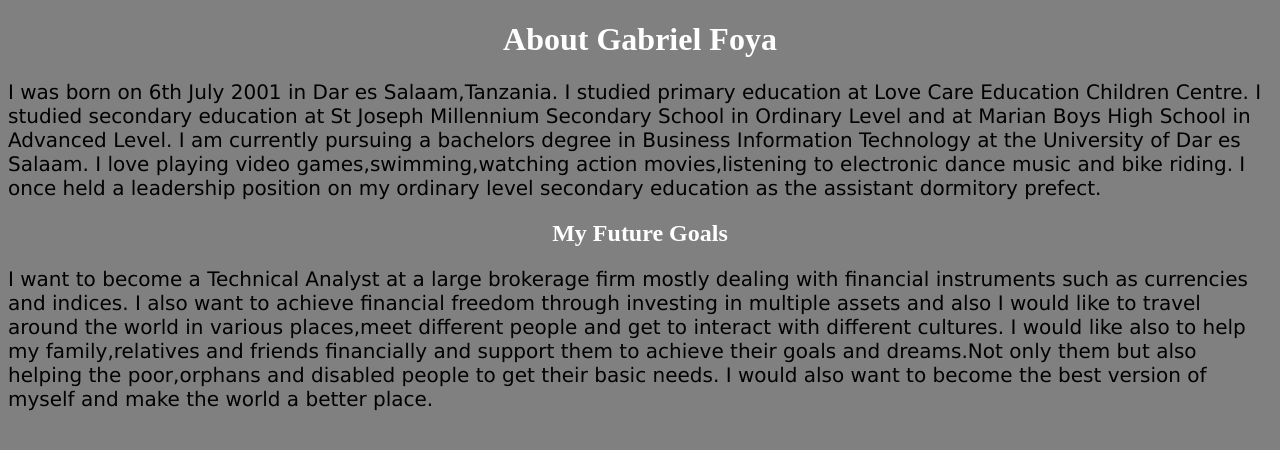
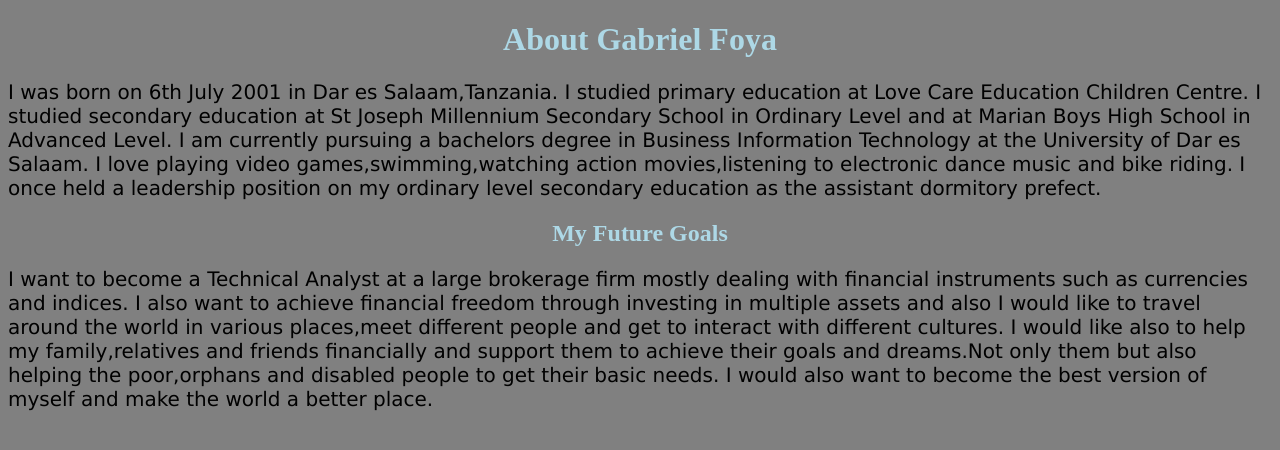
Before and after one commit to ayofleirbag/ayofleirbag.github.io, a plain HTML site: page index.html in a window 1280 px wide. Drawn offline with Linux system fonts and the light colour scheme.

Commit message:
Update index.html

```diff
--- a/index.html
+++ b/index.html
@@ -6,11 +6,11 @@ body{
       background-color: grey;
 }
 h1{
-    color:white;
+    color:lightblue;
     text-align:center;
 }
 h2{
-    color:white;
+    color:lightblue;
     text-align:center;
 }
 p{
```
